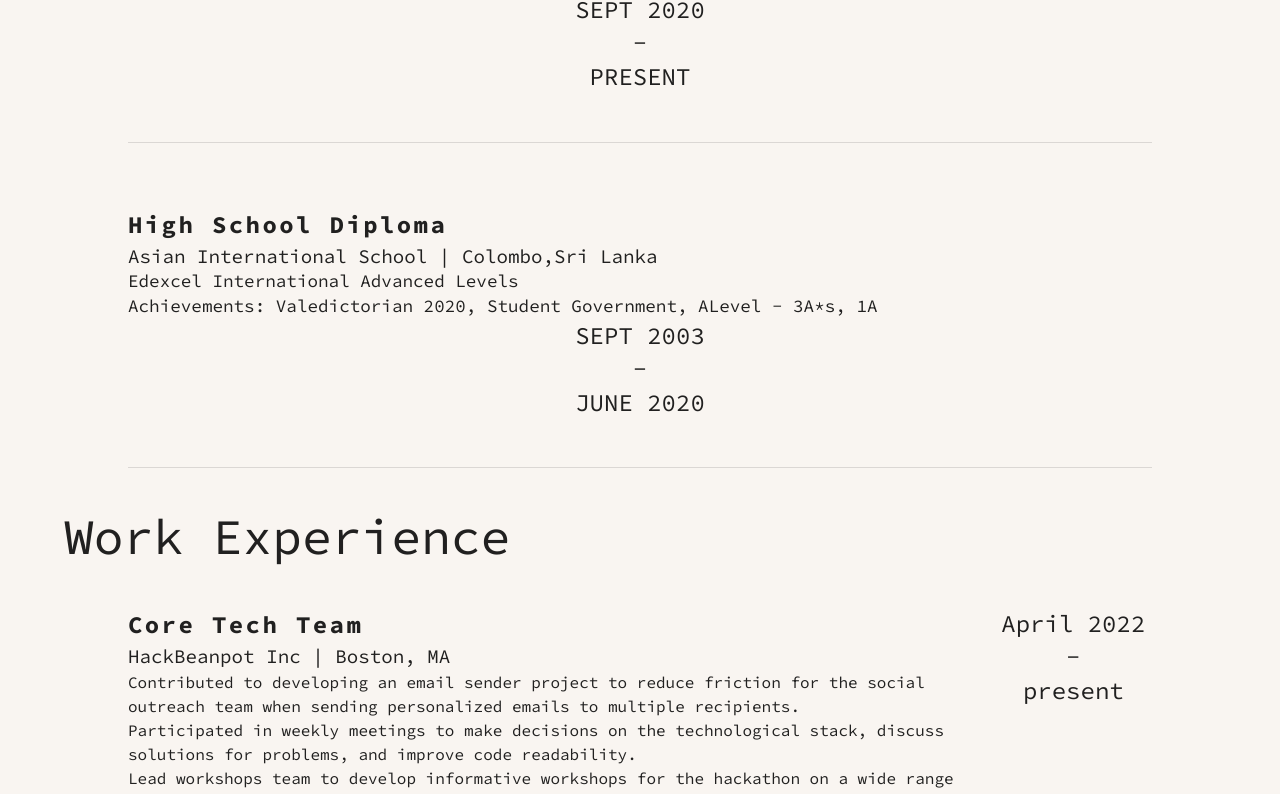
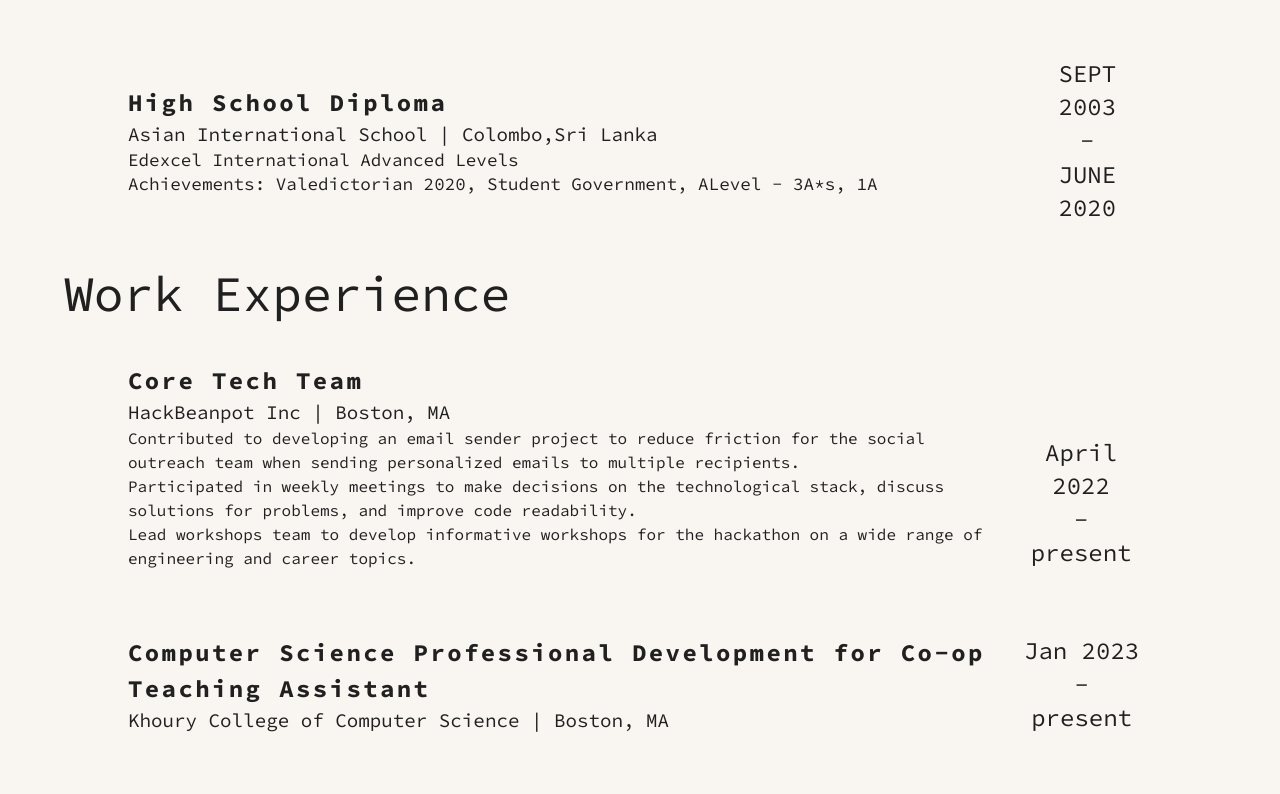
Before and after one commit to Dhivas-Sugumar/Personal-Site, a Next.js app: page / in a window 1280 px wide. Shown: the part 2093-2887 px from the top of the page. Built offline with nearby package versions, Linux system fonts and the light colour scheme.

Commit message:
Added responsiveness for resume items.

```diff
--- a/src/components/resume/ResumeItem.styles.ts
+++ b/src/components/resume/ResumeItem.styles.ts
@@ -4,6 +4,17 @@ import { H4, P } from "../../styles/styles";
 
 const ResumeItemContainer = styled.div`
     padding: 2em 4em;
+    display: flex;
+    flex-direction: row;
+    align-items: center;
+`
+
+const ResumeItemContentContainer = styled.div`
+    width: 87.5%;
+`
+
+const ResumeItemDateContainer = styled.div`
+    align-self: flex-end;
 `
 
 const ResumeItemTitle= styled(H4)`
@@ -16,8 +27,10 @@ const ResumeItemLocation = styled(P)`
 `
 
 const ResumeItemDivider = styled(Divider)`
-    margin-top: 3em;
+    margin: 1em 0;
 `
 
 export {ResumeItemContainer, ResumeItemTitle, ResumeItemLocation,
-    ResumeItemDivider}
+    ResumeItemDivider, ResumeItemContentContainer,
+    ResumeItemDateContainer
+}
--- a/src/components/resume/ResumeItemDate.styles.ts
+++ b/src/components/resume/ResumeItemDate.styles.ts
@@ -1,9 +1,13 @@
 import styled from "@emotion/styled"
+import { max } from "../../../lib/breakpoints"
 import { P } from "../../styles/styles"
 
 const DateContainer= styled.div`
   text-align: center;
   overflow: hidden;
+  @media ${max.tablet} {
+    text-align: start;
+  }
 `
 
 const DateText = styled(P)`
--- a/src/components/resume/education/EducationItem.tsx
+++ b/src/components/resume/education/EducationItem.tsx
@@ -2,7 +2,7 @@ import React from "react";
 import useMediaQuery from '@mui/material/useMediaQuery'
 import { EducationItemProps } from "../../../../lib/types";
 import { H4, P } from "../../../styles/styles";
-import { ResumeItemContainer, ResumeItemDivider, ResumeItemLocation, ResumeItemTitle } from "../ResumeItem.styles";
+import { ResumeItemContainer, ResumeItemContentContainer, ResumeItemContentContentContainer, ResumeItemDateContainer, ResumeItemDivider, ResumeItemLocation, ResumeItemTitle } from "../ResumeItem.styles";
 import ResumeItemDate from "../ResumeItemDate";
 import {max} from '../../../../lib/breakpoints'
 
@@ -22,7 +22,8 @@ const EducationItem: React.FC<EducationItemProps> = (
     const isMobileVersion = useMediaQuery(max.tablet)
     return (
         <ResumeItemContainer>
-                    <ResumeItemTitle>
+            <ResumeItemContentContainer>
+            <ResumeItemTitle>
                     {level}
                     </ResumeItemTitle>
                     <ResumeItemLocation>
@@ -38,7 +39,13 @@ const EducationItem: React.FC<EducationItemProps> = (
                     <P>
                          {activities && `Activities: ${activities}`  }
                     </P>
-                {!isMobileVersion &&<ResumeItemDate start={startDate} end={endDate} />}
+            </ResumeItemContentContainer>
+
+        {!isMobileVersion &&
+                <ResumeItemDateContainer>
+                        <ResumeItemDate start={startDate} end={endDate} />
+                </ResumeItemDateContainer>
+        }
         <ResumeItemDivider/>
         </ResumeItemContainer>
 
--- a/src/components/resume/experience/ExperienceItem.tsx
+++ b/src/components/resume/experience/ExperienceItem.tsx
@@ -1,7 +1,8 @@
-import { Divider, Grid } from "@mui/material";
+import { Divider, Grid, useMediaQuery } from "@mui/material";
 import React from "react";
+import { max } from "../../../../lib/breakpoints";
 import { ExperienceItemProps } from "../../../../lib/types";
-import { ResumeItemContainer, ResumeItemDivider, ResumeItemLocation, ResumeItemTitle } from "../ResumeItem.styles";
+import { ResumeItemContainer, ResumeItemContentContainer, ResumeItemDateContainer, ResumeItemDivider, ResumeItemLocation, ResumeItemTitle } from "../ResumeItem.styles";
 import ResumeItemDate from "../ResumeItemDate";
 
 const ExperienceItem : React.FC<ExperienceItemProps> = (
@@ -14,23 +15,21 @@ const ExperienceItem : React.FC<ExperienceItemProps> = (
       description
     }
 ) => {
+    const isMobileVersion = useMediaQuery(max.tablet)
     return(
         <ResumeItemContainer>
-<Grid container spacing={2}>
-        <Grid item xs={10}>
-            <Grid item xs={12}>
+                <ResumeItemContentContainer>
                 <ResumeItemTitle>
                 {title}
 
                 </ResumeItemTitle>
-            </Grid>
-            <Grid item xs={12}>
+
                 <ResumeItemLocation>
                 {company} | {location}
 
                 </ResumeItemLocation>
-            </Grid>
-            <Grid item xs={12} className="mt-6">
+                {isMobileVersion && <ResumeItemDate start={startDate} end={endDate} />}
+
                 <ul>
                     {description.map(
                         (item, index) => {
@@ -38,15 +37,14 @@ const ExperienceItem : React.FC<ExperienceItemProps> = (
                         }
                     )}
                 </ul>
-            </Grid>
-        </Grid>
-        <Grid item xs={2}>
-                <ResumeItemDate start={startDate} end={endDate} />
-        </Grid>
-
-    </Grid>
+                </ResumeItemContentContainer>
+                {!isMobileVersion &&
+                <ResumeItemDateContainer>
+                        <ResumeItemDate start={startDate} end={endDate} />
+                </ResumeItemDateContainer>
+        }
     <ResumeItemDivider/>
-        </ResumeItemContainer>
+    </ResumeItemContainer>
 
     )
 }
```
